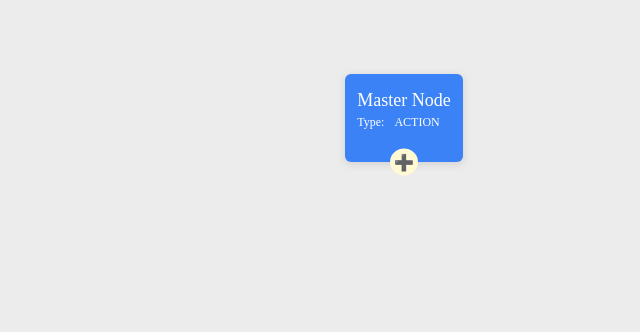
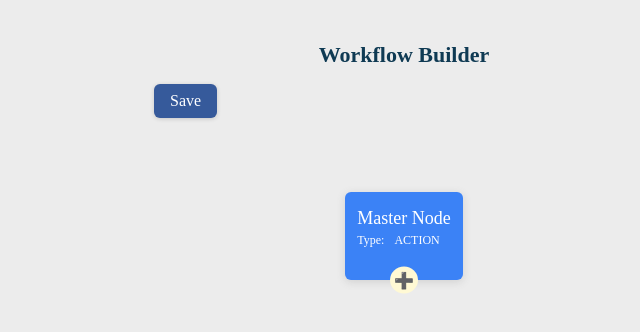
Before and after one commit to ayanghanta/workflow-builder, a React (Vite) app: page / in a window 1280 px wide. Shown: the top 332 px of the page, without its empty margins (236-876 px from the left). Built offline with nearby package versions, Linux system fonts and the light colour scheme.

Commit message:
fix a bug the condition path

```diff
--- a/src/App.jsx
+++ b/src/App.jsx
@@ -6,11 +6,39 @@ import { INITIAL_NODE_ID } from "./utils/contants";
 function App() {
   const { nodes } = useNodeContext();
   console.log(nodes);
+  function buildFlowTree(nodes, parentId) {
+    return nodes.filter((node) => node.parentId === parentId);
+
+    /*
+
+    function returnChildren(parentID)=>nodes.filter(node=>node.parentId===parenrID)
+
+    initialNode.children=
+
+    */
+  }
+  function handleSave() {
+    const tree = nodes.map((parentNode) => {
+      return {
+        ...parentNode,
+        childrens: nodes.filter((node) => node.parentId === parentNode.id),
+      };
+    });
+    console.log(tree);
+  }
 
   const initialNode = nodes.find((node) => node.id === INITIAL_NODE_ID);
 
   return (
     <div className={styles.appBackground}>
+      <div className={styles.appHeader}>
+        <p className={styles.appTitle}>Workflow Builder</p>
+        <div>
+          <button className={styles.saveButton} onClick={handleSave}>
+            Save
+          </button>
+        </div>
+      </div>
       <div className={styles.nodes}>
         {initialNode && <WorkflowNode node={initialNode} />}
       </div>
--- a/src/App.module.css
+++ b/src/App.module.css
@@ -15,3 +15,31 @@
   gap: 40px;
   align-items: center;
 }
+.appTitle {
+  text-align: center;
+  font-size: 22px;
+  font-weight: 600;
+  margin-bottom: 16px;
+  color: rgb(15, 58, 83);
+}
+.saveButton {
+  all: unset;
+  padding: 8px 16px;
+  background-color: #365a9b;
+  color: #fff;
+  border-radius: 6px;
+  box-shadow: rgba(0, 0, 0, 0.16) 0px 1px 4px;
+  cursor: pointer;
+}
+.saveButton:hover {
+  box-shadow: rgba(0, 0, 0, 0.16) 0px 1px 1px;
+  background-color: #2b487c;
+}
+.appHeader {
+  max-width: 500px;
+  margin-left: auto;
+  margin-right: auto;
+  margin-bottom: 42px;
+  display: flex;
+  flex-direction: column;
+}
--- a/src/context/NodesContext.jsx
+++ b/src/context/NodesContext.jsx
@@ -1,6 +1,6 @@
 import { createContext, useContext, useReducer, useRef } from "react";
 import { INITIAL_NODE_ID, NODE_TYPE_ACTION } from "../utils/contants";
-import { createConditionBox, createWorkflowNode } from "../utils/helper";
+import { createWorkflowNode } from "../utils/helper";
 
 const NodeContext = createContext();
 
@@ -10,6 +10,7 @@ const initialState = {
       title: "Master Node",
       type: NODE_TYPE_ACTION,
       id: INITIAL_NODE_ID,
+      parentId: null,
     }),
   ],
 };
@@ -21,15 +22,6 @@ function reducer(state, action) {
         ...state,
         nodes: [...state.nodes, createWorkflowNode(action.payload)],
       };
-    case "createConditionBox":
-      return {
-        ...state,
-        conditionBoxes: [
-          ...state.conditionBoxes,
-          createConditionBox(action.payload),
-        ],
-      };
-
     case "updateNodeTitle":
       return {
         ...state,
@@ -49,7 +41,11 @@ function reducer(state, action) {
         ...state,
         nodes: state.nodes.map((node) => {
           return action.payload.ids.includes(node.id)
-            ? { ...node, parentId: action.payload.newParentId }
+            ? {
+                ...node,
+                parentId: action.payload.newParentId,
+                nodeCondition: action.payload.nodeCondition,
+              }
             : node;
         }),
       };
--- a/src/hooks/useCalculateConnectorPosition.js
+++ b/src/hooks/useCalculateConnectorPosition.js
@@ -30,8 +30,6 @@ export function useCalculateConnectorPosition({ targetNodeId, sourceNodeId }) {
           (nRf) => nRf.id === sourceNodeId
         )?.el;
 
-        console.log({ targetNodeRef, sourseNodeRef });
-
         if (!targetNodeRef || !sourseNodeRef) return;
 
         const sourseRect = sourseNodeRef.getBoundingClientRect();
--- a/src/ui/ConditionBox.jsx
+++ b/src/ui/ConditionBox.jsx
@@ -28,7 +28,7 @@ function ConditionBox({ branchNode }) {
         <div className={styles.paths}>
           {conditions.map((condition) => (
             <PathTag
-              key={`${condition}-${id}`}
+              key={condition.id}
               parentNodeId={id}
               condition={condition}
               childNodes={allChildNodes.filter(
--- a/src/ui/CreateNodePopup.jsx
+++ b/src/ui/CreateNodePopup.jsx
@@ -7,20 +7,22 @@ import {
   NODE_TYPE_END,
 } from "../utils/contants";
 import styles from "./CreateNodePopup.module.css";
+import { createUniId } from "../utils/helper";
 
 function CreateNodePopup({ onClose, onCreateNode }) {
   const [nodeTitle, setNodeTitle] = useState(DEFAULT_NODE_TITLE);
   const [nodeType, setNodeType] = useState(NODE_TYPE_ACTION);
   const [conditions, setConditions] = useState([
-    { id: "1", value: "true" },
-    { id: 2, value: "false" },
+    { id: createUniId(), value: "true" },
+    { id: createUniId(), value: "false" },
   ]);
 
   const { refEl } = useClickOutside(onClose);
 
   function handleCreate() {
-    const conditionValues = conditions.map((item) => item.value);
-    onCreateNode({ nodeTitle, nodeType, conditions: conditionValues });
+    // const conditionValues = conditions.map((item) => item.value);
+    // onCreateNode({ nodeTitle, nodeType, conditions: conditionValues });
+    onCreateNode({ nodeTitle, nodeType, conditions });
   }
   function handleUpdateConditionValue(value, id) {
     setConditions((conditions) =>
@@ -29,10 +31,7 @@ function CreateNodePopup({ onClose, onCreateNode }) {
   }
 
   function handleAddCondition() {
-    setConditions((cons) => [
-      ...cons,
-      { id: conditions.length + 1, value: "" },
-    ]);
+    setConditions((cons) => [...cons, { id: createUniId(), value: "" }]);
   }
 
   return (
--- a/src/ui/PathTag.jsx
+++ b/src/ui/PathTag.jsx
@@ -1,25 +1,22 @@
 import { useNodeContext } from "../context/NodesContext";
 import { useCalculateConnectorPosition } from "../hooks/useCalculateConnectorPosition";
 import { NODE_TYPE_BRANCH } from "../utils/contants";
-import {
-  createNodeId,
-  getConditionBoxId,
-  getConditionPathId,
-} from "../utils/helper";
+import { createUniId, getConditionBoxId } from "../utils/helper";
 import AddNodeButton from "./AddNodeButton";
 import Connector from "./Connector";
 import styles from "./PathTag.module.css";
 import WorkflowNode from "./WorkflowNode";
 
 function PathTag({ parentNodeId, condition, childNodes = [] }) {
+  const { id: conditionId, value: conditionValue } = condition;
   const { dispatch, handleAddRef } = useNodeContext();
   const { canvasHeight, position } = useCalculateConnectorPosition({
     sourceNodeId: getConditionBoxId(parentNodeId),
-    targetNodeId: getConditionPathId(parentNodeId, condition),
+    targetNodeId: conditionId,
   });
 
   function handleCreateNode({ nodeTitle, nodeType, conditions = [] }) {
-    const currentNodeId = createNodeId();
+    const currentNodeId = createUniId();
 
     const payload = {
       title: nodeTitle,
@@ -43,11 +40,9 @@ function PathTag({ parentNodeId, condition, childNodes = [] }) {
       <div className={styles.pathTagContainer}>
         <div
           className={styles.pathTag}
-          ref={(el) =>
-            handleAddRef(el, getConditionPathId(parentNodeId, condition))
-          }
+          ref={(el) => handleAddRef(el, conditionId)}
         >
-          <p className={styles.pathTagName}>{condition}</p>
+          <p className={styles.pathTagName}>{conditionValue}</p>
           {childNodes.length === 0 && (
             <AddNodeButton onCreateNode={handleCreateNode} />
           )}
--- a/src/ui/WorkflowNode.jsx
+++ b/src/ui/WorkflowNode.jsx
@@ -9,11 +9,7 @@ import {
 import { useNodeContext } from "../context/NodesContext";
 import { useCalculateConnectorPosition } from "../hooks/useCalculateConnectorPosition";
 import { useClickOutside } from "../hooks/useClickOutside";
-import {
-  createNodeId,
-  getColorForNode,
-  getConditionPathId,
-} from "../utils/helper";
+import { createUniId, getColorForNode } from "../utils/helper";
 import AddNodeButton from "./AddNodeButton";
 import ConditionBox from "./ConditionBox";
 import Connector from "./Connector";
@@ -35,9 +31,7 @@ function WorkflowNode({ node }) {
   const { canvasHeight, position: connectorPosition } =
     useCalculateConnectorPosition({
       targetNodeId: nodeId,
-      sourceNodeId: nodeCondition
-        ? getConditionPathId(parentId, nodeCondition)
-        : parentId,
+      sourceNodeId: nodeCondition?.id ? nodeCondition.id : parentId,
     });
 
   const allChildNodes = nodes.filter((node) => node.parentId === nodeId);
@@ -51,7 +45,7 @@ function WorkflowNode({ node }) {
     )
       return;
 
-    const currentNodeId = createNodeId();
+    const currentNodeId = createUniId();
 
     const payload = {
       title: nodeTitle,
@@ -78,13 +72,19 @@ function WorkflowNode({ node }) {
       .filter((node) => node.parentId === nodeId)
       .map((node) => node.id);
 
+    // return console.log(childNodeIds);
     // if there us any child node of that node then reconnect the nodes
     clearElementRefs();
-    if (childNodeIds.length !== 0)
+    if (childNodeIds.length > 0) {
       dispatch({
         type: "reConnectNodes",
-        payload: { ids: childNodeIds, newParentId: parentId },
+        payload: {
+          ids: childNodeIds,
+          newParentId: parentId,
+          nodeCondition,
+        },
       });
+    }
 
     // delete the noda
     dispatch({ type: "deleteNode", payload: nodeId });
--- a/src/utils/helper.js
+++ b/src/utils/helper.js
@@ -10,11 +10,8 @@ export function createWorkflowNode({
 }) {
   return { title, type, id, parentId, conditions, nodeCondition };
 }
-export function createConditionBox({ boxId, conditions = [], parentNodeId }) {
-  return { id: boxId, conditions, parentNodeId };
-}
 
-export function createNodeId() {
+export function createUniId() {
   const randomInt = Math.floor(Math.random() * 100) + 1;
   const randomIn2 = Math.floor(Math.random() * 200) + 1;
   const tick = `${Date.now()}`.slice(-7);
@@ -23,8 +20,6 @@ export function createNodeId() {
 }
 
 export const getConditionBoxId = (parentId) => `${parentId}-conditionBox`;
-export const getConditionPathId = (parentId, conditionvalue) =>
-  `${parentId}-${conditionvalue}-conditionPath`;
 
 export function getColorForNode(nodeType) {
   const colors = {};
```
